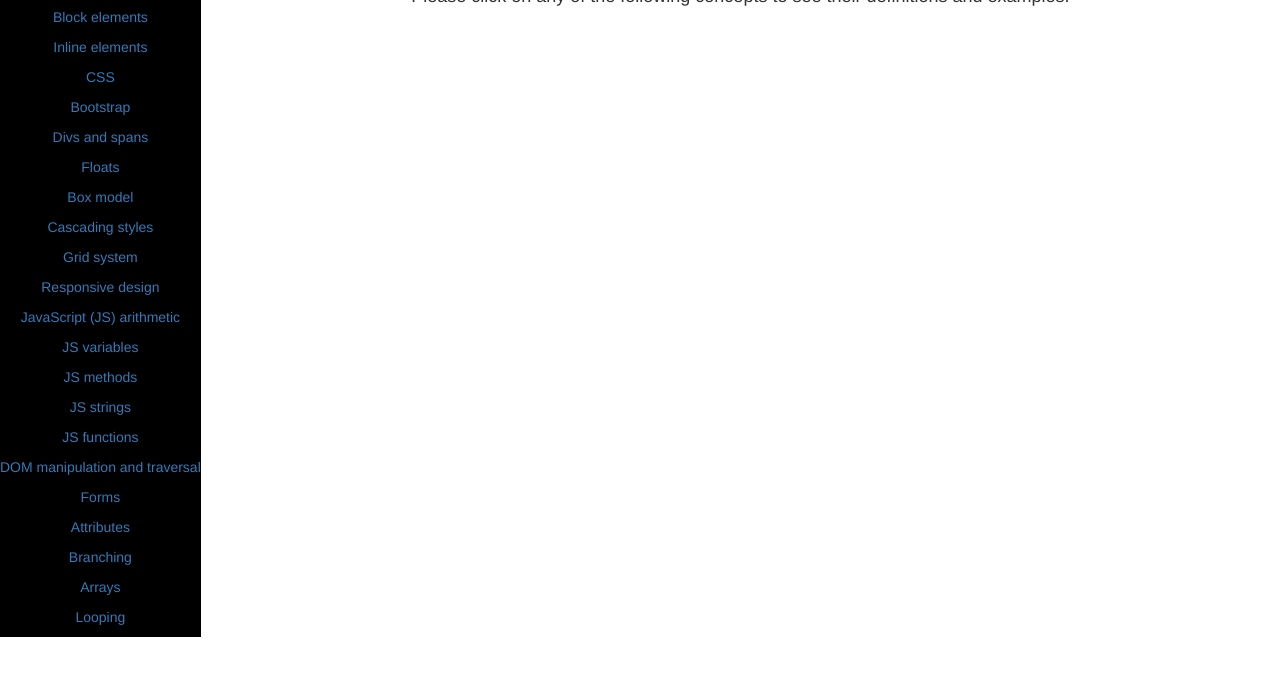
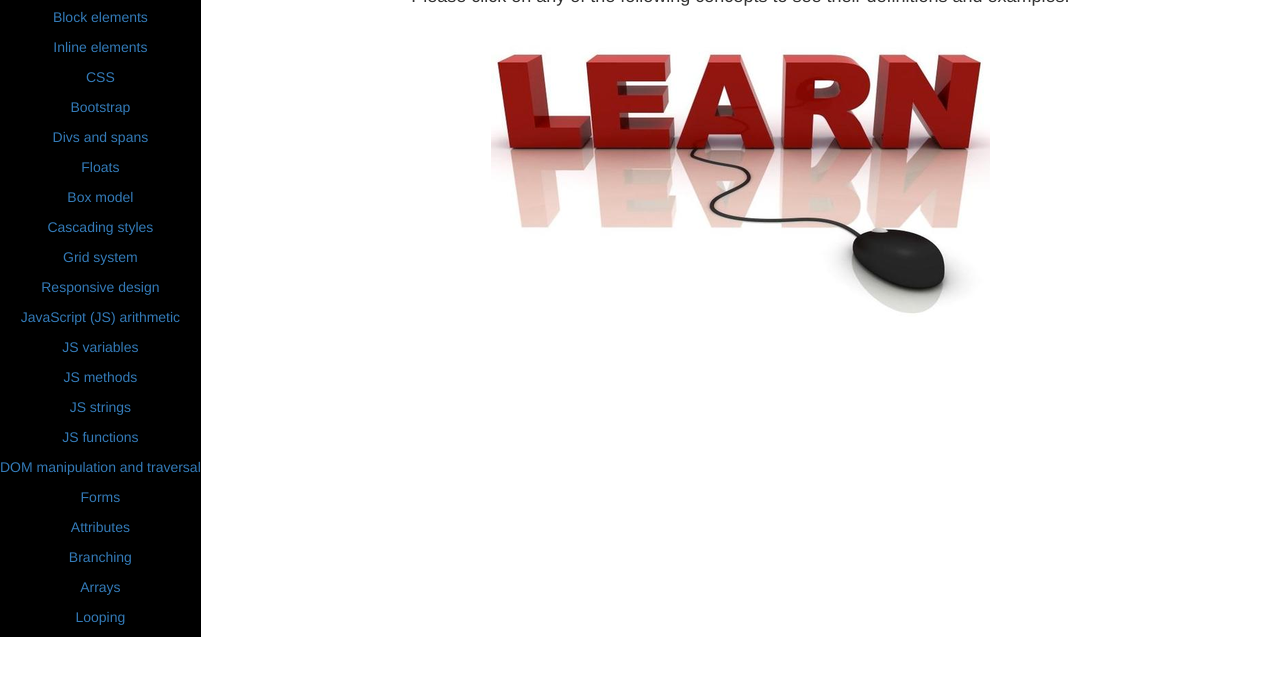
Before and after one commit to lawtonB/JsWikipage, a plain HTML site: page index.html in a window 1280 px wide. Shown: the part 83-758 px from the top of the page. Drawn offline with Linux system fonts and the light colour scheme.

Commit message:
final wikipage with picture

```diff
--- a/index.html
+++ b/index.html
@@ -27,6 +27,7 @@
              <p class="list">Here are your choices!
              </p>
     </div> -->
+    <img src="img/learn.png" alt="" />
    </div>
   </body>
 </html>
```
Also changed, not shown: img/learn.png (added).
